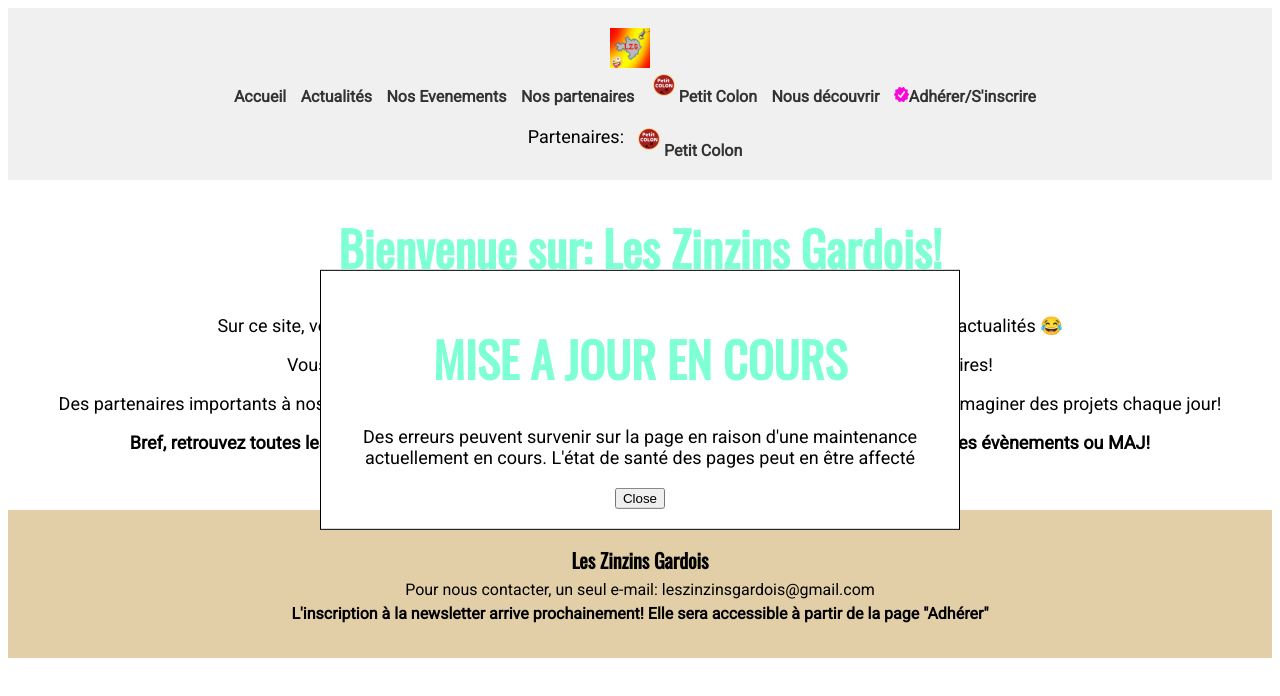
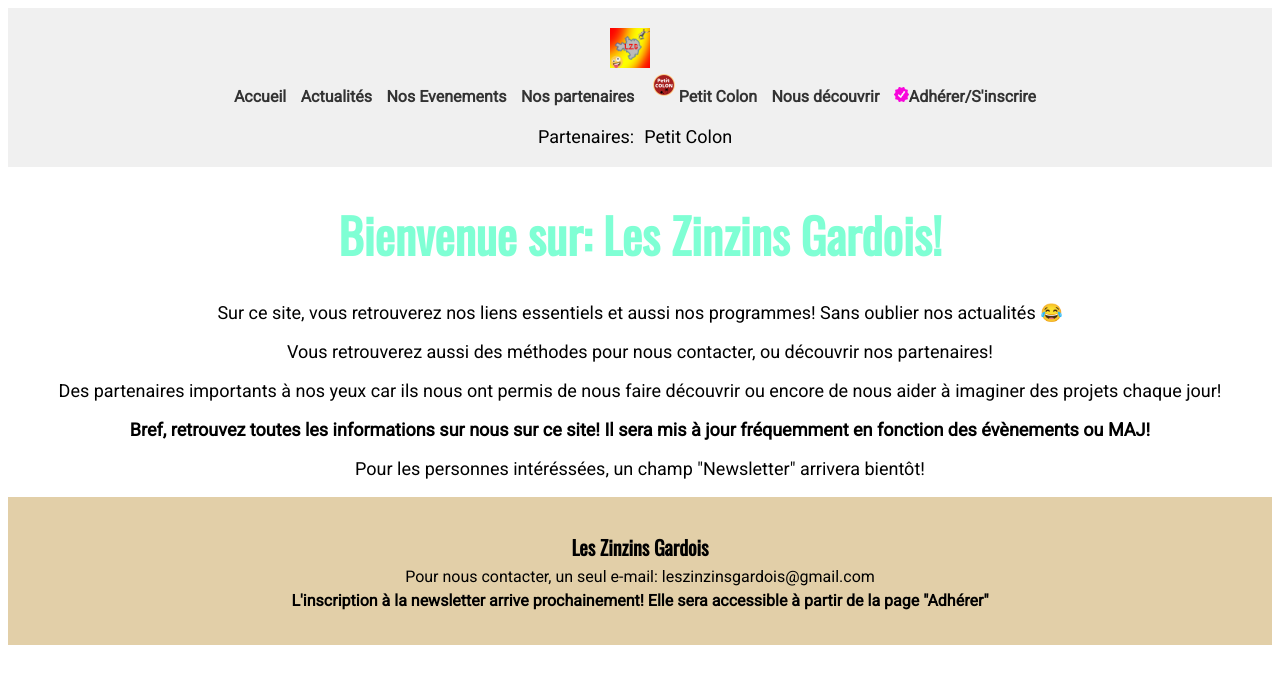
Before and after one commit to Leszinzinsgardois/leszinzinsgardois.github.io, a plain HTML site: page index.html in a window 1280 px wide. Drawn offline with nearby package versions, Linux system fonts and the light colour scheme.

Commit message:
Big commit!

```diff
--- /dev/null
+++ b/access/cflp/styled.css
@@ -0,0 +1,7 @@
+body {
+    display: flex;
+    justify-content: center;
+    align-items: center;
+    height: 100vh;
+    margin: 0;
+  }
--- a/index.html
+++ b/index.html
@@ -31,24 +31,10 @@
 
     <nav>
       <ul>
-        <li>Partenaires: <li class="petitcolon"><a href="#"><img src="images/petit colon logo.png" alt="Logo Petit Colon">Petit Colon</a></li></li>
+        <li>Partenaires: <li class="petitcolon">Petit Colon</li></li>
       </ul>
     </nav>
   </header>
-  <div class="popup">
-    <h1>MISE A JOUR EN COURS</h1>
-    <p>Des erreurs peuvent survenir sur la page en raison d'une maintenance actuellement en cours. L'état de santé des pages peut en être affecté</p>
-    <button onclick="closePopup()">Close</button>
-</div>
-<script>
-    function openPopup() {
-        document.querySelector('.popup').style.display = 'block';
-    }
-    function closePopup() {
-        document.querySelector('.popup').style.display = 'none';
-    }
-    openPopup();
-</script>
 
 
   <div class="text h1">
```
Also changed, not shown: access/cflp/accueil.html (added, +15 -0 lines).
